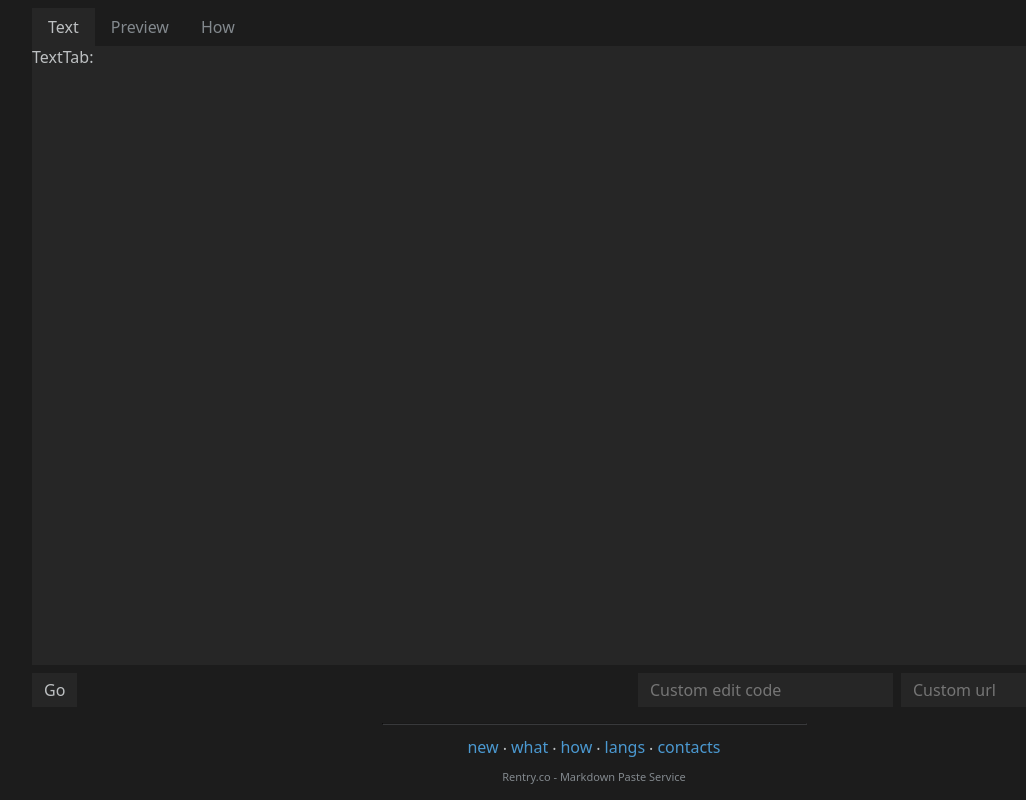
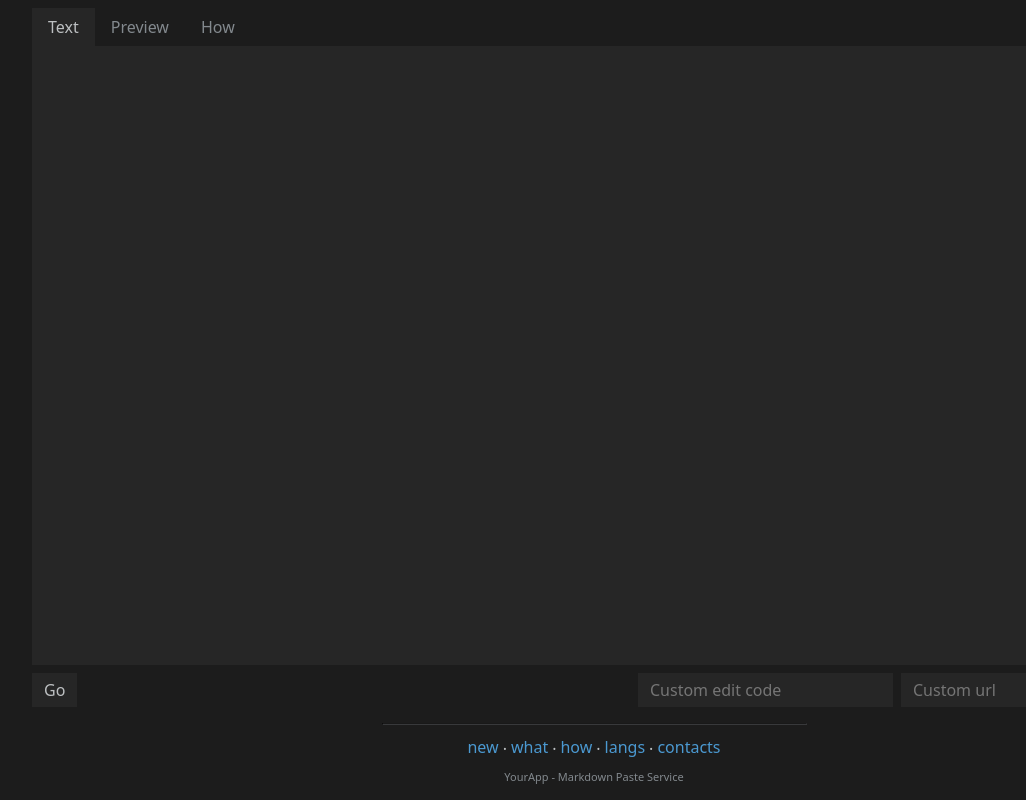
Before and after one commit to pauf419/rentry, a React (Create React App) app: page / in a window 1280 px wide. Shown: the whole page, without its empty margins (46-1072 px from the left). Built offline with nearby package versions, Linux system fonts and the light colour scheme.

Commit message:
chupapi munanu 1

```diff
--- a/package.json
+++ b/package.json
@@ -10,6 +10,7 @@
     "@types/node": "^16.18.96",
     "@types/react": "^18.2.75",
     "@types/react-dom": "^18.2.24",
+    "@uiw/react-md-editor": "^4.0.4",
     "mobx": "^6.12.3",
     "mobx-react-lite": "^4.0.7",
     "react": "^18.2.0",
--- a/src/component/Footer/Footer.tsx
+++ b/src/component/Footer/Footer.tsx
@@ -16,7 +16,7 @@ const Footer = () => {
                 <a href="/what#contacts">contacts</a>
             </div>
             <div className={m.FooterCredits}>
-                <span>Rentry.co - Markdown Paste Service </span>
+                <span>YourApp - Markdown Paste Service </span>
             </div>
         </div>
     )
--- /dev/null
+++ b/src/component/PreviewTab/PreviewTab.module.sass
@@ -0,0 +1,2 @@
+.text
+    padding: 1rem
--- a/src/component/PreviewTab/PreviewTab.tsx
+++ b/src/component/PreviewTab/PreviewTab.tsx
@@ -1,8 +1,15 @@
+import { observer } from "mobx-react-lite"
+import { useContext } from "react"
+import { ctx } from "../.."
+import MDEditor from '@uiw/react-md-editor';
+import m from "./PreviewTab.module.sass";
 
 const PreviewTab = () => {
+    const { store } = useContext(ctx)
     return (
-        <div>Preview Tab</div>
+        <MDEditor.Markdown className={m.text} source={store.text} style={{ whiteSpace: 'pre-wrap', background: "transparent", color: "white" }} />
+
     )
 }
 
-export default PreviewTab
+export default observer(PreviewTab)
--- /dev/null
+++ b/src/component/TextTab/TextTab.module.sass
@@ -0,0 +1,15 @@
+.container
+    width: 100%
+    height: 100%
+
+.Textarea
+    background: transparent
+    color: #fff
+    border: none
+    resize: none
+    width: 500px
+    height: 500px
+    padding: 1rem
+
+.Textarea:focus
+    outline: none
--- a/src/component/TextTab/TextTab.tsx
+++ b/src/component/TextTab/TextTab.tsx
@@ -1,30 +1,20 @@
 import { observer } from "mobx-react-lite"
-import { useContext } from "react";
+import { useContext, useState } from "react";
 import { ctx } from "../..";
-import Markdown from 'react-markdown'
-import remarkGfm from 'remark-gfm'
+import MDEditor from '@uiw/react-md-editor';
+import React from "react";
+import m from "./TextTab.module.sass"
+import Markdown from "react-markdown";
+
 
 const TextTab = () => {
-
-    const markdown = `A paragraph with *emphasis* and **strong importance**.
-
-    > A block quote with ~strikethrough~ and a URL: https://reactjs.org.
-
-    * Lists
-    * [ ] todo
-    * [x] done
-
-    A table:
-
-    | a | b |
-    | - | - |
-    `
-
-    const {store} = useContext(ctx);
+    const { store } = useContext(ctx);
 
     return (
-        <div>TextTab: </div>
-    )
+        <div className="container">
+            <textarea className={m.Textarea} onChange={(e) => store.setText(e.target.value)} value={store.text} />
+        </div>
+    );
 }
 
 export default observer(TextTab)
--- a/src/store/index.ts
+++ b/src/store/index.ts
@@ -2,7 +2,11 @@ import { makeAutoObservable } from "mobx";
 
 export default class Store {
 
-    text:string = "sdsds"
+    text: string = ""
+
+    setText(text: string) {
+        this.text = text
+    }
 
     constructor() {
         makeAutoObservable(this)
```
Also changed, not shown: src/component/Toolbar/Toolbar.module.sass (line endings or trailing spaces), 1 other file (tests, documents, lock files or other folders).
